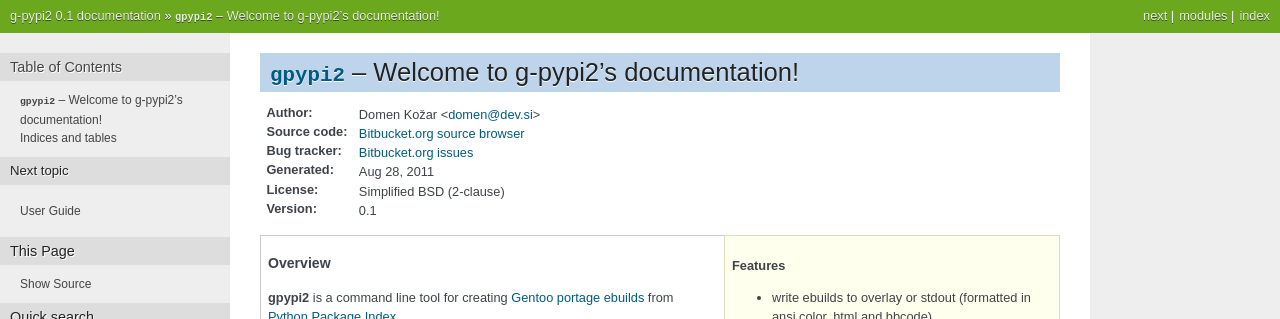
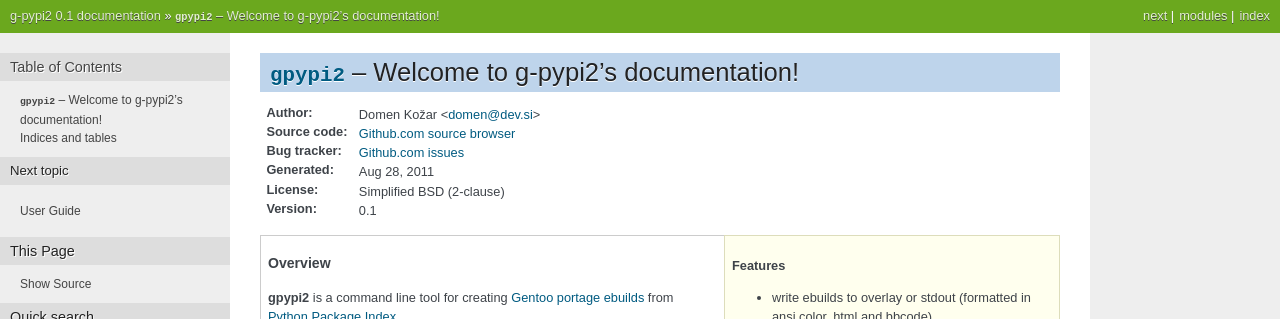
Before and after one commit to domenkozar/g-pypi, a Sphinx documentation site: the page built from docs/source/index.rst, in a window 1280 px wide. Shown: the top 319 px of the page. Built offline with Sphinx 7.4.7, drawn with Linux system fonts in a browser that asks for light colours.

Commit message:
bitbicket -> github

```diff
--- a/docs/source/index.rst
+++ b/docs/source/index.rst
@@ -12,8 +12,8 @@
     :synopsis: g-pypi2 manages ebuilds for Gentoo Linux using information in PyPi (Python Package Index)
 
 :Author: Domen Kožar <domen@dev.si>
-:Source code: `Bitbucket.org source browser <http://bitbucket.org/iElectric/g-pypi2/src>`_
-:Bug tracker: `Bitbucket.org issues <http://bitbucket.org/iElectric/g-pypi2/issues?status=new&status=open>`_
+:Source code: `Github.com source browser <https://github.com/iElectric/g-pypi>`_
+:Bug tracker: `Github.com issues <https://github.com/iElectric/g-pypi/issues>`_
 :Generated: |today|
 :License: Simplified BSD (2-clause)
 :Version: |release|
--- a/docs/source/userguide.rst
+++ b/docs/source/userguide.rst
@@ -30,11 +30,11 @@
 
 ::
 
-    $ sudo pip install http://bitbucket.org/iElectric/g-pypi2/get/tip.zip
+    $ sudo pip install https://github.com/iElectric/g-pypi/zipball/master
 
 or::
 
-    $ sudo easy_install http://bitbucket.org/iElectric/g-pypi2/get/tip.zip
+    $ sudo easy_install https://github.com/iElectric/g-pypi/zipball/master
 
 
 Getting started
```
